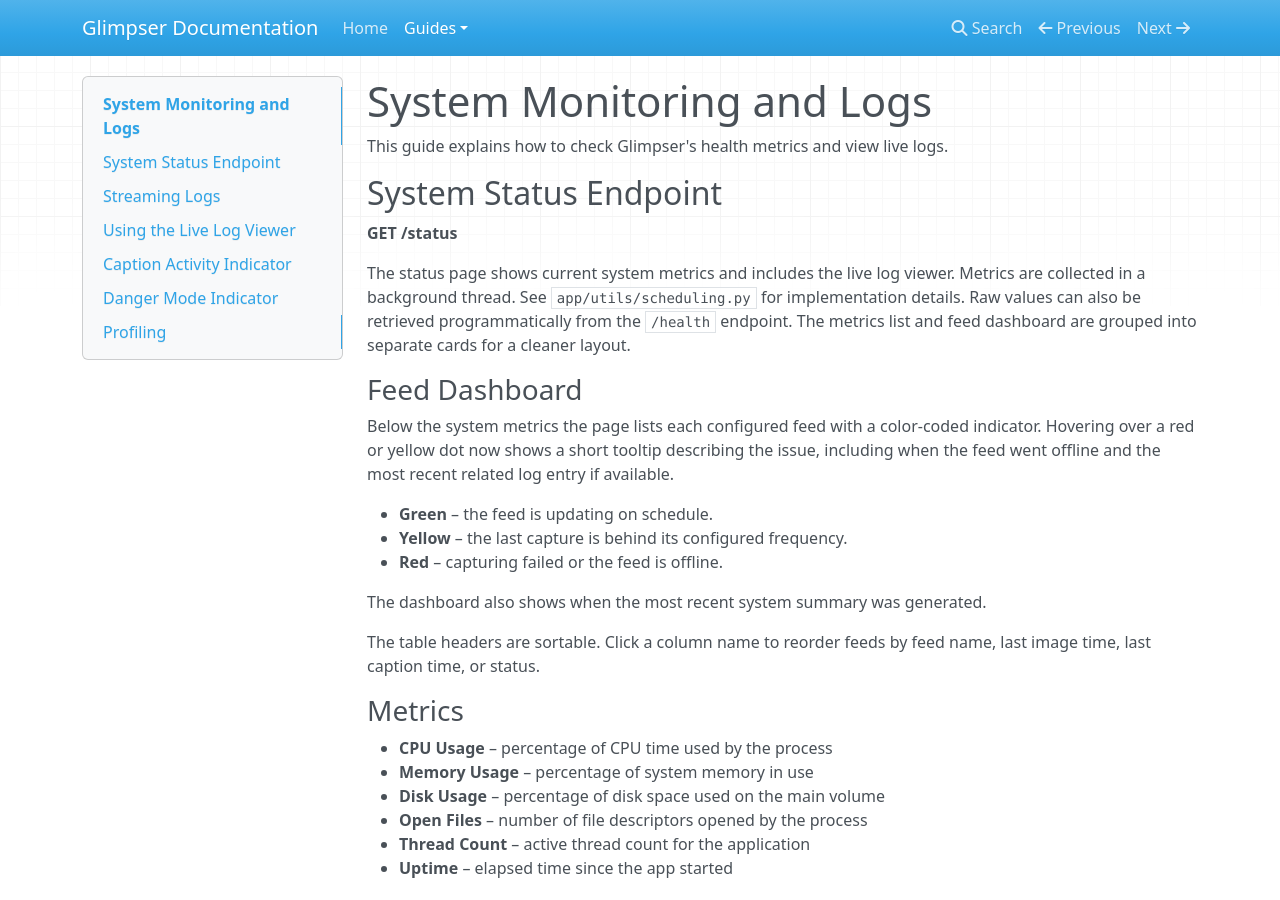
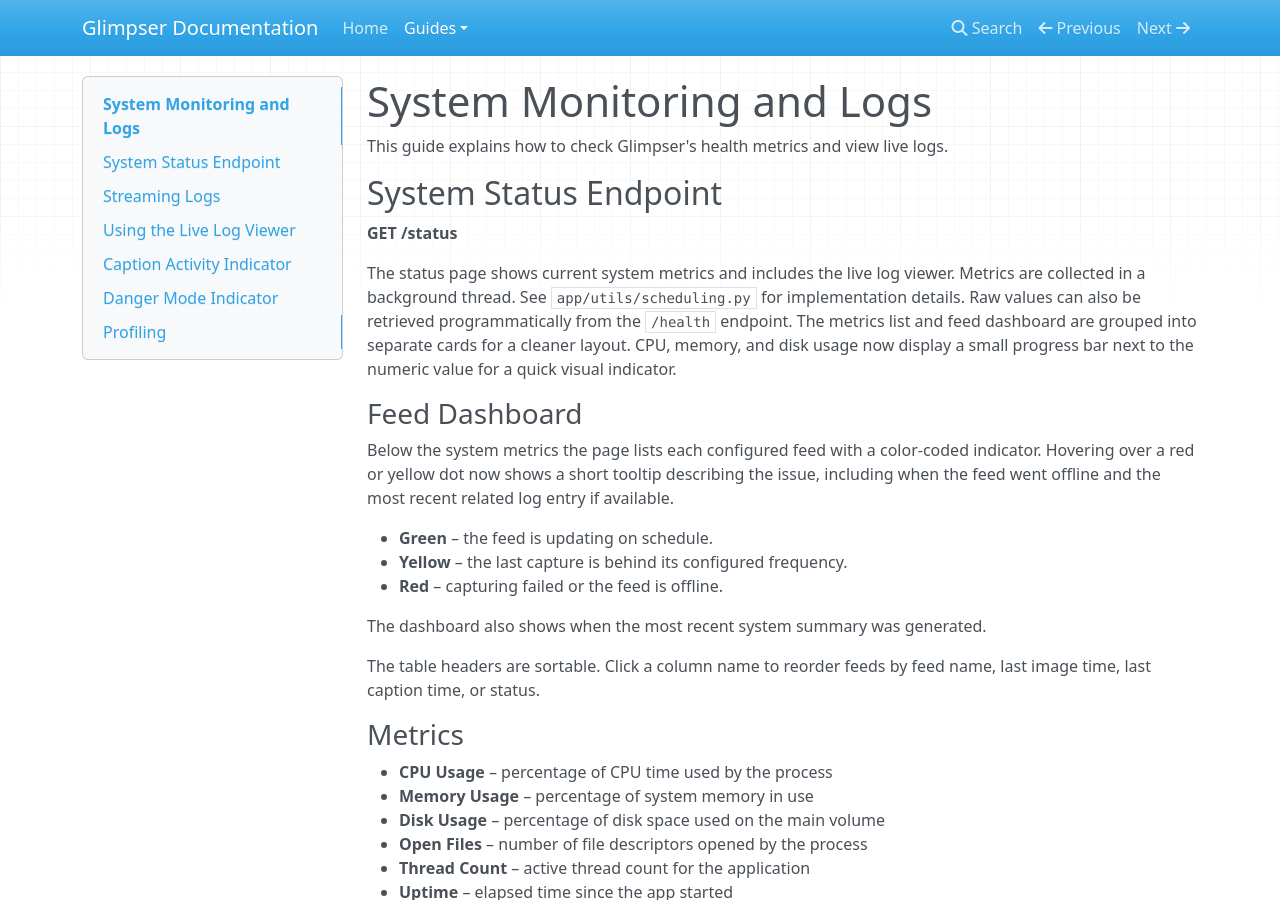
Before and after one commit to KristopherKubicki/glimpser, an MkDocs documentation site: the page built from docs/system_monitoring.md, in a window 1280 px wide and 900 px high. Built offline with MkDocs 1.6.1, drawn with Linux system fonts in a browser that asks for light colours; nearby versions of some CDN libraries.

Commit message:
feat(status): add progress bars to metrics

```diff
--- a/docs/system_monitoring.md
+++ b/docs/system_monitoring.md
@@ -6,7 +6,7 @@
 
 **GET /status**
 
-The status page shows current system metrics and includes the live log viewer. Metrics are collected in a background thread. See `app/utils/scheduling.py` for implementation details. Raw values can also be retrieved programmatically from the `/health` endpoint. The metrics list and feed dashboard are grouped into separate cards for a cleaner layout.
+The status page shows current system metrics and includes the live log viewer. Metrics are collected in a background thread. See `app/utils/scheduling.py` for implementation details. Raw values can also be retrieved programmatically from the `/health` endpoint. The metrics list and feed dashboard are grouped into separate cards for a cleaner layout. CPU, memory, and disk usage now display a small progress bar next to the numeric value for a quick visual indicator.
 
 ### Feed Dashboard
 
```
Also changed, not shown: app/static/css/style.css (+11 -0 lines), 1 other file.
